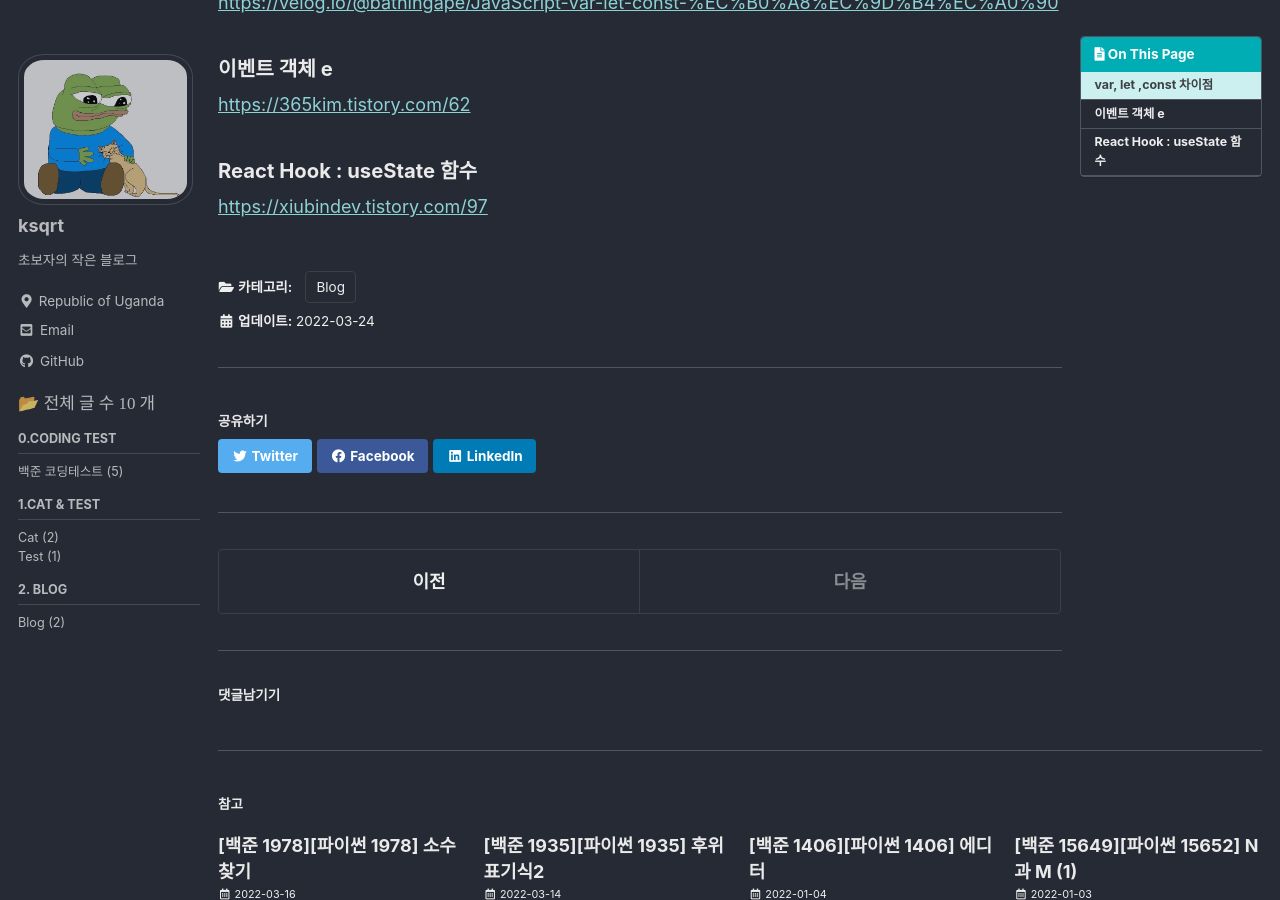
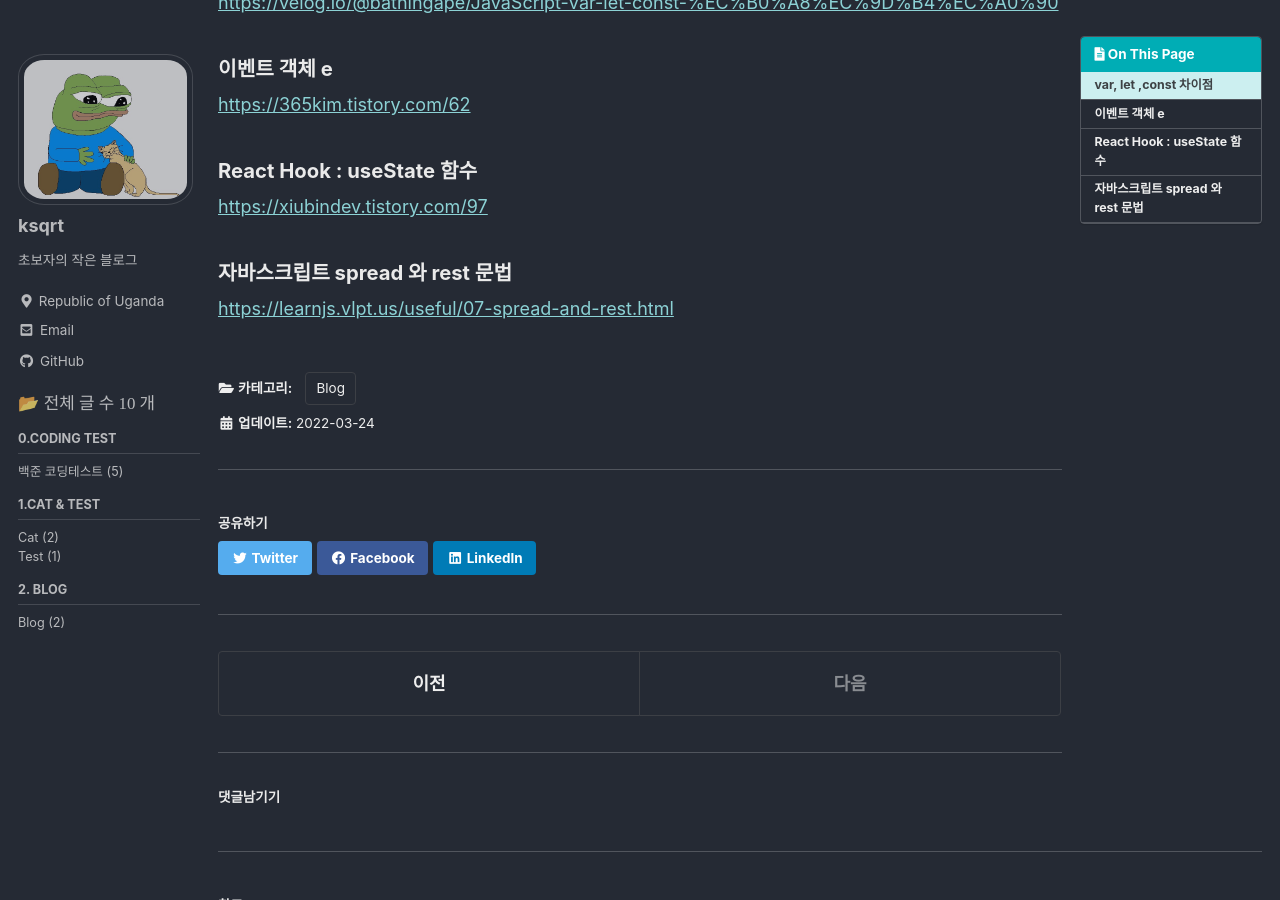
Before and after one commit to ksqrt/ksqrt.github.io, a Jekyll site: the page built from _posts/Blog/2022-03-24-blog-002.md, in a window 1280 px wide and 900 px high, scrolled down 305 px. Built offline with Jekyll 4.4.1, drawn with Linux system fonts in a browser that asks for light colours; cached includes are drawn as plain includes; comment, search, counter and statistics services are not loaded.

Commit message:
spread post

```diff
--- a/_posts/Blog/2022-03-24-blog-002.md
+++ b/_posts/Blog/2022-03-24-blog-002.md
@@ -20,3 +20,6 @@ toc_sticky : true
 
 ### React Hook : useState 함수
 [https://xiubindev.tistory.com/97](https://xiubindev.tistory.com/97)
+
+### 자바스크립트 spread 와 rest 문법
+[https://learnjs.vlpt.us/useful/07-spread-and-rest.html](https://learnjs.vlpt.us/useful/07-spread-and-rest.html)
```
